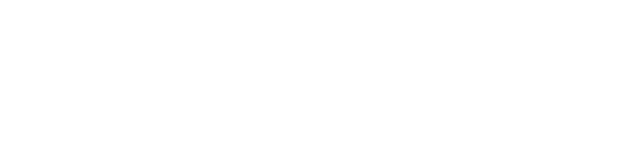
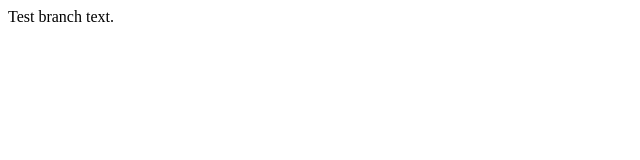
Before and after one commit to DmoFX/demo-repo, a plain HTML site: page index.html in a window 1280 px wide. Shown: the whole page, without its empty margins (0-640 px from the left). Drawn offline with Linux system fonts and the light colour scheme.

Commit message:
added new body to index.html

```diff
--- a/index.html
+++ b/index.html
@@ -5,6 +5,6 @@
     <title>Demo presentation</title>
 </head>
 <body>
-
+Test branch text.
 </body>
 </html>
```
